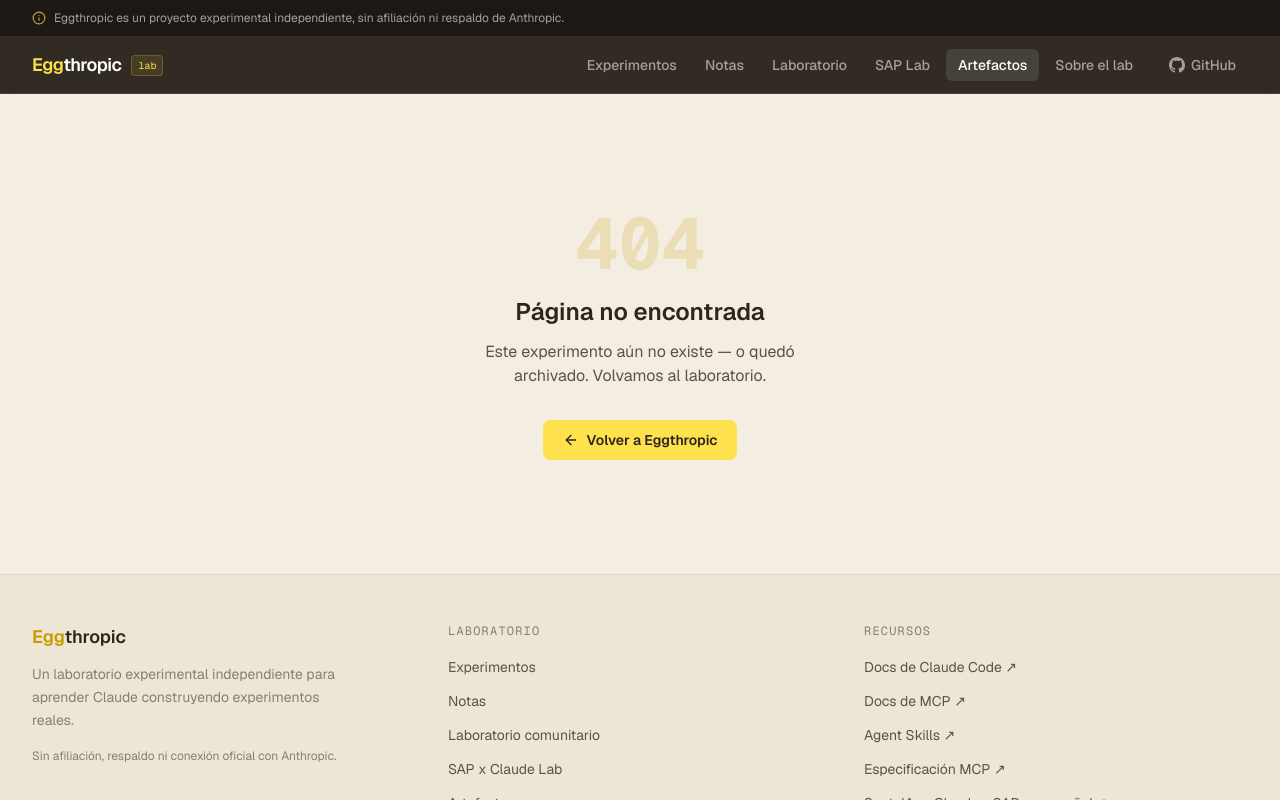
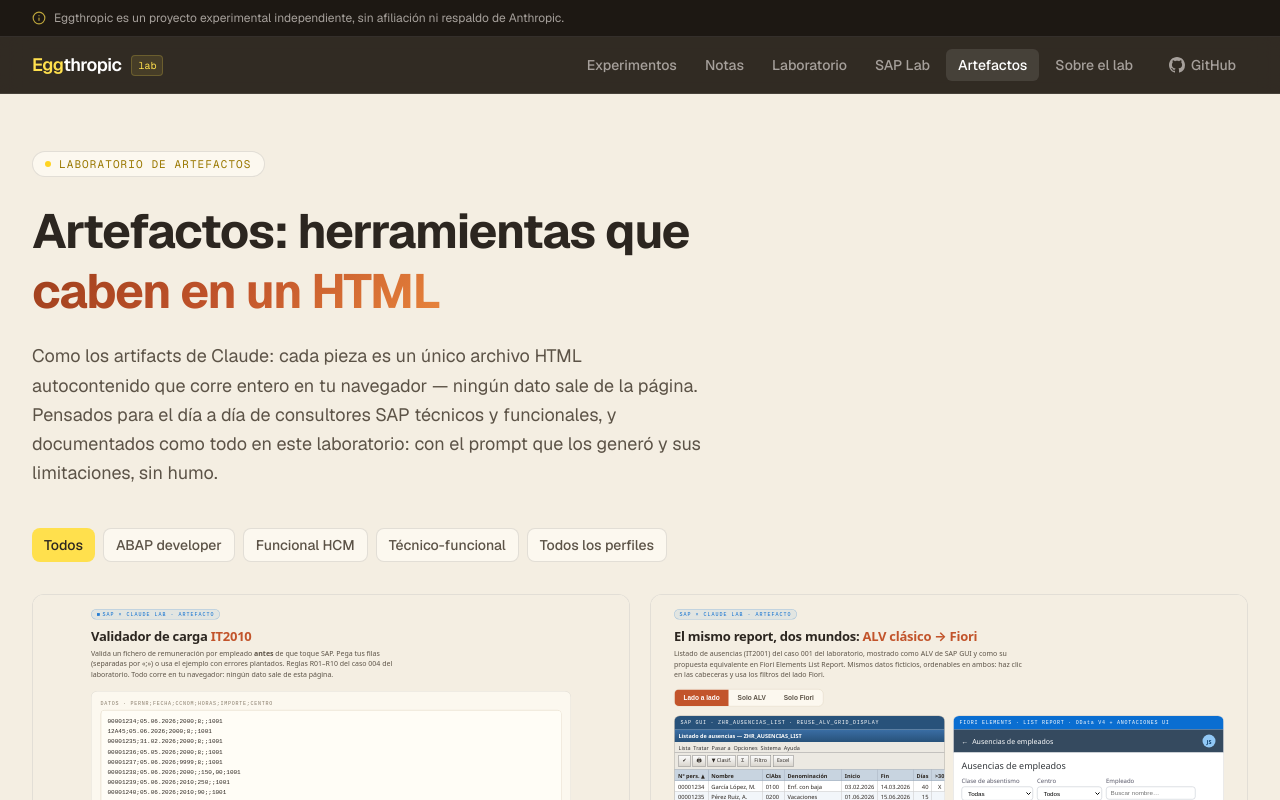
Before and after one commit to SapSaeta/Eggthropic, a Next.js app: page /artefactos in a window 1280 px wide. Before the commit this address had no page. Shown: the top 800 px of the page. Built offline with nearby package versions, Linux system fonts and the light colour scheme.

Commit message:
feat: add /artefactos gallery page

```diff
--- /dev/null
+++ b/src/app/artefactos/page.tsx
@@ -0,0 +1,74 @@
+import type { Metadata } from "next";
+import { GithubIcon } from "@/components/GithubIcon";
+import ArtefactosClient from "@/components/ArtefactosClient";
+
+export const metadata: Metadata = {
+  title: "Artefactos",
+  description:
+    "Galería de artefactos HTML del laboratorio: herramientas interactivas autocontenidas generadas con Claude para consultores SAP — validadores, checklists, comparativas y explicadores. Cada uno con su prompt y sus limitaciones.",
+  alternates: { canonical: "https://www.eggthropic.com/artefactos" },
+  openGraph: {
+    title: "Artefactos — Eggthropic",
+    description:
+      "Herramientas HTML interactivas generadas con Claude para consultores SAP, documentadas con prompt y limitaciones.",
+    url: "https://www.eggthropic.com/artefactos",
+    siteName: "Eggthropic",
+    type: "website",
+  },
+  twitter: {
+    card: "summary_large_image",
+    title: "Artefactos — Eggthropic",
+    description:
+      "Herramientas HTML interactivas generadas con Claude para consultores SAP, documentadas con prompt y limitaciones.",
+  },
+};
+
+export default function ArtefactosPage() {
+  return (
+    <div className="max-w-7xl mx-auto px-4 sm:px-6 lg:px-8 py-14">
+      <div className="inline-flex items-center gap-2 px-3 py-1 rounded-full glass border border-egg-500/40 mb-6">
+        <span className="h-1.5 w-1.5 rounded-full bg-egg-500 animate-pulse" />
+        <span className="font-mono text-[11px] tracking-widest text-egg-700">
+          LABORATORIO DE ARTEFACTOS
+        </span>
+      </div>
+
+      <h1 className="text-4xl sm:text-5xl font-bold tracking-tight text-ink max-w-3xl leading-tight">
+        Artefactos: herramientas que{" "}
+        <span className="gradient-text">caben en un HTML</span>
+      </h1>
+
+      <p className="mt-5 text-lg text-ink-soft max-w-2xl leading-relaxed">
+        Como los artifacts de Claude: cada pieza es un único archivo HTML
+        autocontenido que corre entero en tu navegador — ningún dato sale de la
+        página. Pensados para el día a día de consultores SAP técnicos y
+        funcionales, y documentados como todo en este laboratorio: con el prompt
+        que los generó y sus limitaciones, sin humo.
+      </p>
+
+      <div className="mt-10">
+        <ArtefactosClient />
+      </div>
+
+      {/* Propón el tuyo */}
+      <div className="mt-14 glass rounded-2xl p-8 text-center border border-egg-500/25">
+        <h2 className="text-xl font-bold text-ink">¿Se te ocurre un artefacto útil?</h2>
+        <p className="mt-2 text-sm text-ink-soft max-w-xl mx-auto">
+          La galería está abierta por pull request: un HTML autocontenido (sin
+          llamadas externas, datos ficticios) más su entrada en{" "}
+          <code className="font-mono text-xs bg-lab-700 px-1.5 py-0.5 rounded">src/lib/artifacts.ts</code>{" "}
+          con prompt y limitaciones. Lo revisamos y se publica con tu crédito.
+        </p>
+        <a
+          href="https://github.com/sapsaeta/eggthropic"
+          target="_blank"
+          rel="noopener noreferrer"
+          className="mt-5 inline-flex items-center gap-2 px-5 py-2.5 rounded-lg bg-egg-400 text-ink text-sm font-semibold hover:bg-egg-300 transition-colors"
+        >
+          <GithubIcon className="w-4 h-4" />
+          Abrir el repositorio
+        </a>
+      </div>
+    </div>
+  );
+}
```
